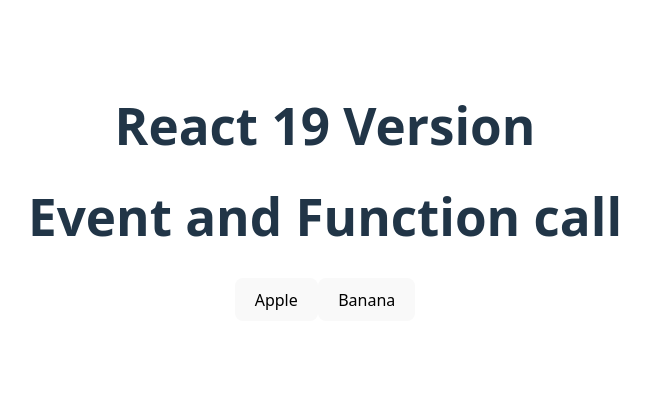
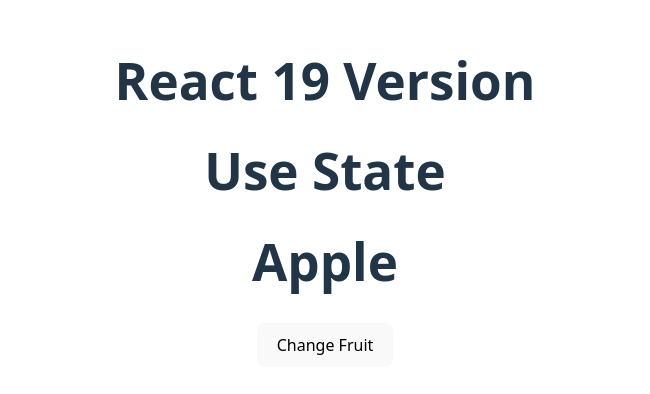
Before and after one commit to amitbhosale1137/react-demo, a React (Vite) app: page / in a window 1280 px wide. Shown: the part 208-602 px from the top of the page, without its empty margins (315-965 px from the left). Built offline with nearby package versions, Linux system fonts and the light colour scheme.

Commit message:
useState Hooks

```diff
--- a/src/App.jsx
+++ b/src/App.jsx
@@ -1,6 +1,7 @@
 
 import './App.css'
 import EventCalling from './FunctionComponent'
+import UseStateHooks from './UseStateComponent'
 // import Header from './Header'
 // import Login, { Profile } from './UserComponent'
 
@@ -40,8 +41,9 @@
   return (
     <>
       <h1>React 19 Version</h1>
-      <EventCalling/>
-      {/* <Header/>
+      <UseStateHooks/>
+      {/* <EventCalling/>
+      <Header/>
       <Login/>
       <Profile/>
       <h1>{name? name: 'user not found'}</h1>
--- /dev/null
+++ b/src/UseStateComponent.jsx
@@ -0,0 +1,19 @@
+import {useState} from 'react'
+
+function UseStateHooks(){
+
+    const [fruit, setFruit] = useState('Apple')
+    const handleFruit =()=>{
+        setFruit('Banana')
+    }
+    return(
+        <>
+        <h1>Use State</h1>
+        <h1>{fruit}</h1>
+        <button onClick={handleFruit}>Change Fruit</button>
+        </>
+
+    )
+}
+
+export default UseStateHooks
```
Also changed, not shown: 1 other file (tests, documents, lock files or other folders).
